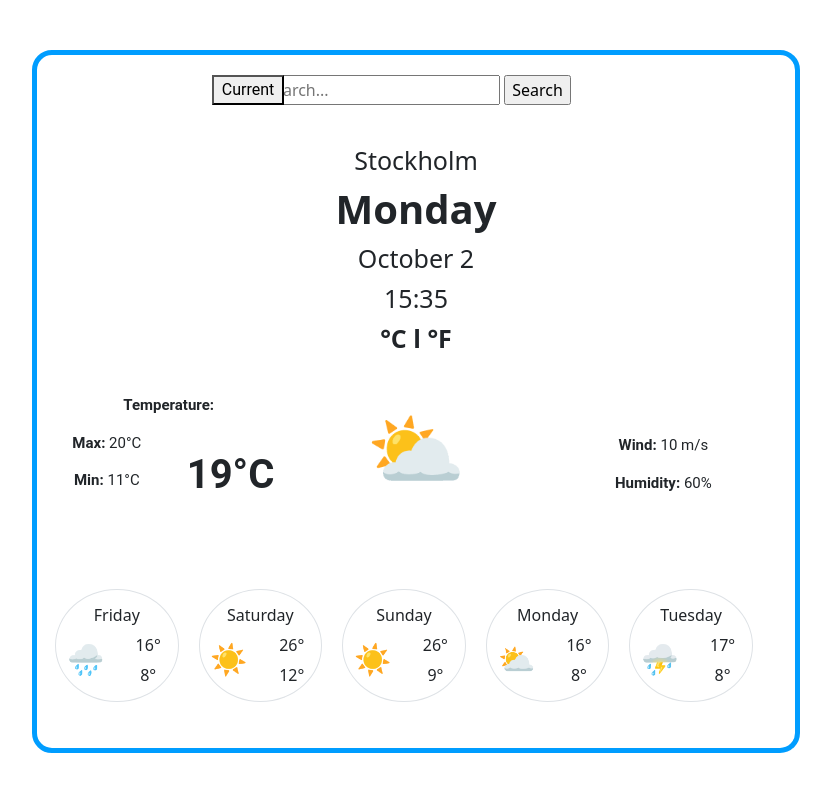
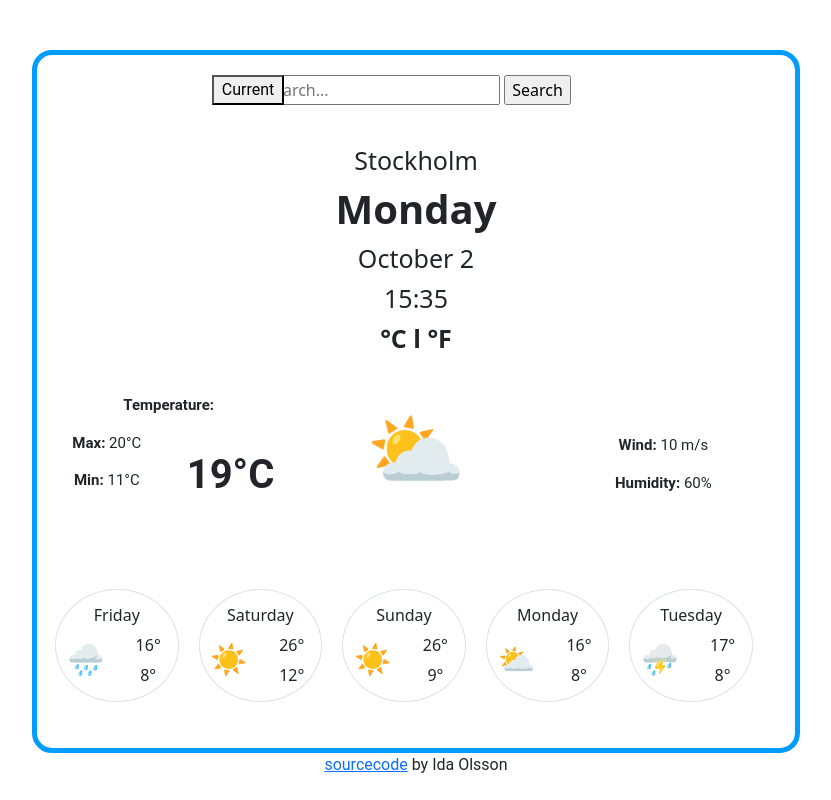
Before and after one commit to olssonss/shecodesplus-6, a plain HTML site: page index.html in a window 1280 px wide. Shown: the whole page, without its empty margins (224-1055 px from the left). Drawn offline with nearby package versions, Linux system fonts and the light colour scheme.

Commit message:
put a link in html file and the changed then moved it to the center in css

```diff
--- a/index.html
+++ b/index.html
@@ -130,6 +130,12 @@
         </ul>
       </div>
     </div>
+    <div class="link">
+      <a href="https://github.com/olssonss/shecodesplus-6" target="_blank"
+        >sourcecode</a
+      >
+      by Ida Olsson
+    </div>
   </body>
   <script
     src="https://kit.fontawesome.com/4c247e49ff.js"
--- a/styles.css
+++ b/styles.css
@@ -93,3 +93,7 @@ ul {
 .metricals:hover {
   cursor: pointer;
 }
+.link {
+  text-align: center;
+  font-family: "Roboto", sans-serif;
+}
```
